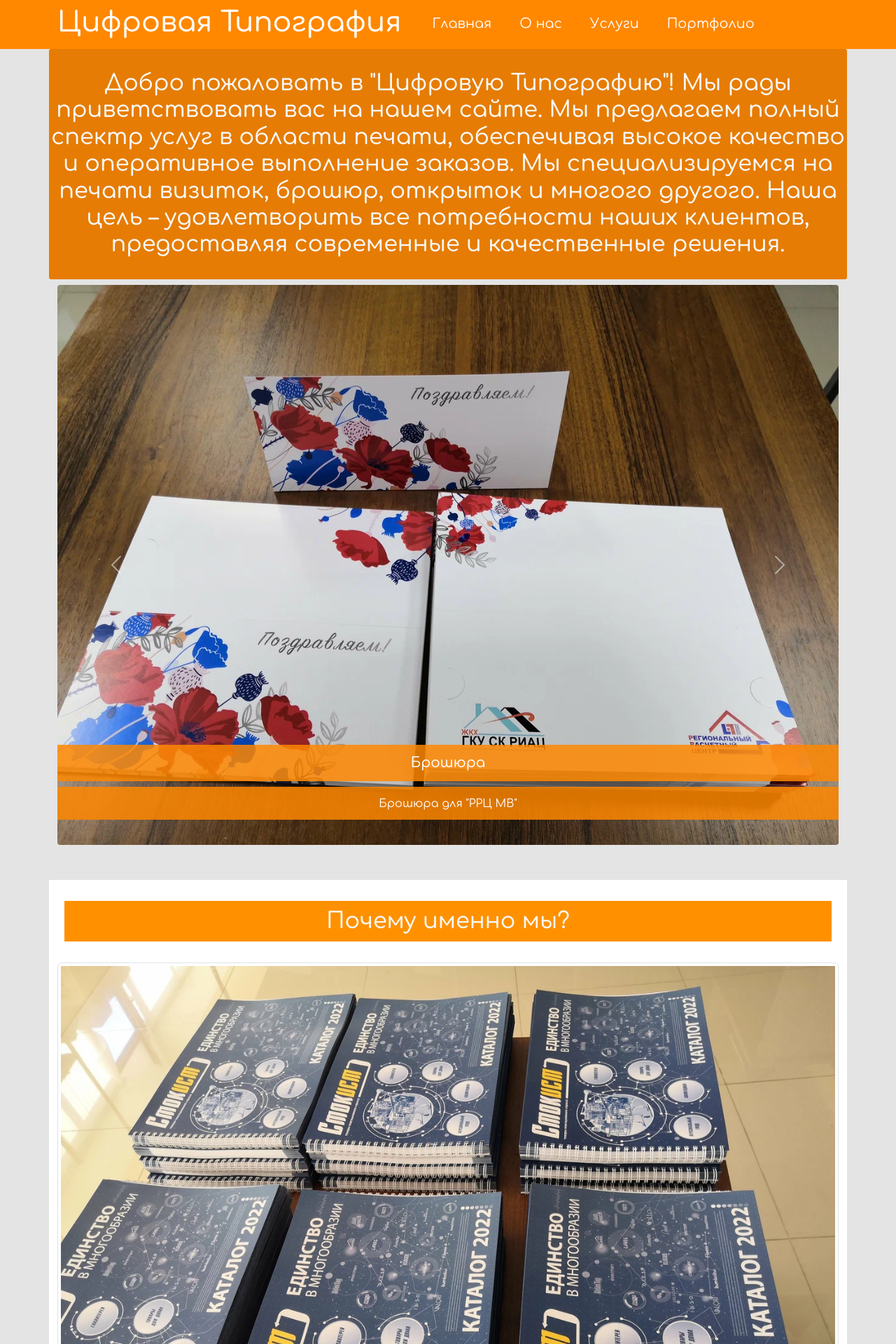
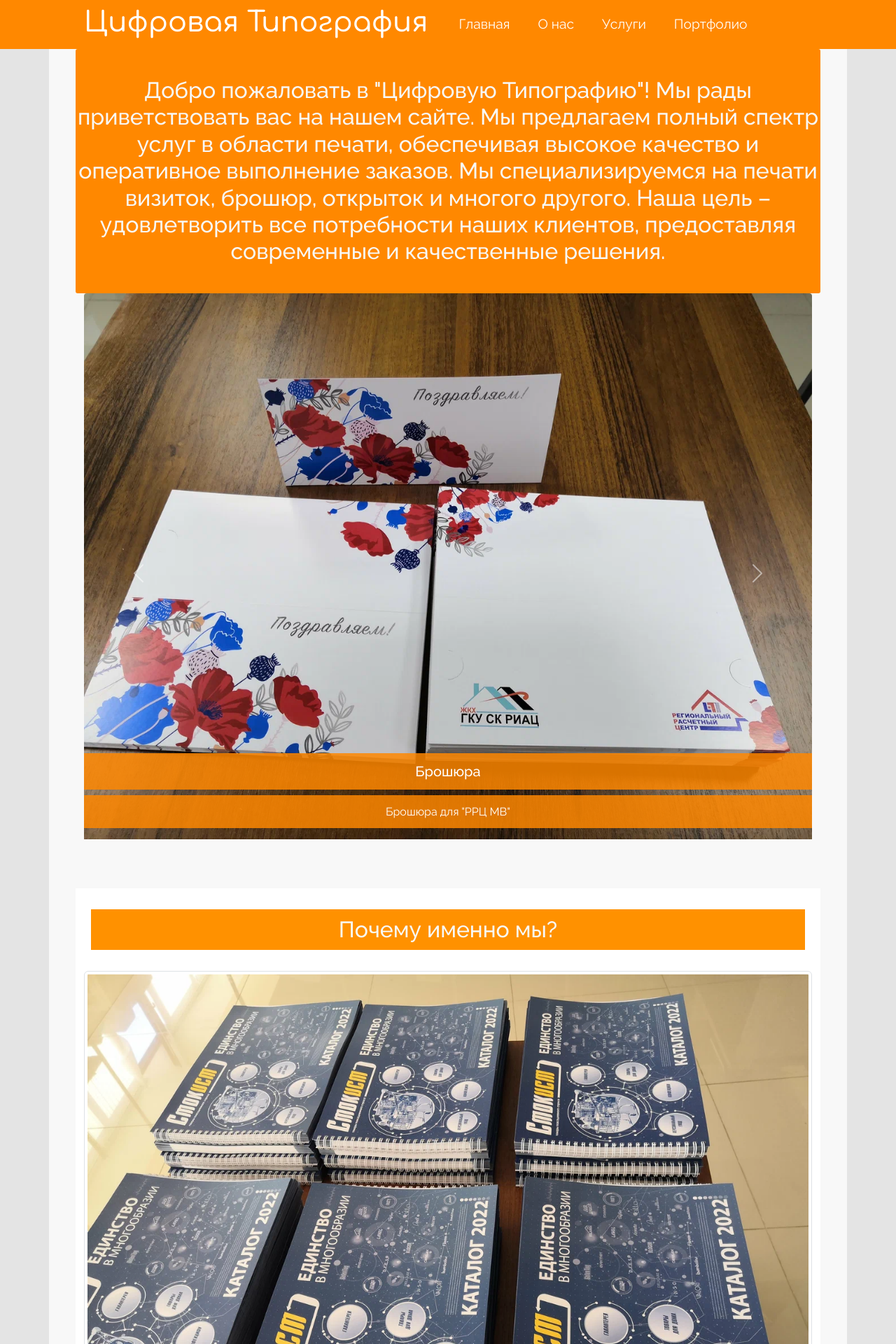
Before and after one commit to DARKSAYONE/website-for-printer-company, a PHP site: page /website-for-printer-company/ in a window 1280 px wide. Shown: the top 1920 px of the page at 70% size. Run offline with PHP 8.4, Linux system fonts and the light colour scheme; some libraries are stand-ins or nearby versions.

Commit message:
design edits

```diff
--- a/about.php
+++ b/about.php
@@ -15,6 +15,10 @@ include("app/database/db.php");
     <link rel="preconnect" href="https://fonts.googleapis.com">
     <link rel="preconnect" href="https://fonts.gstatic.com" crossorigin>
     <link href="https://fonts.googleapis.com/css2?family=Comfortaa:wght@300..700&display=swap" rel="stylesheet">
+     <!-- --------------- -->
+     <link rel="preconnect" href="https://fonts.googleapis.com">
+    <link rel="preconnect" href="https://fonts.gstatic.com" crossorigin>
+    <link href="https://fonts.googleapis.com/css2?family=Comfortaa:wght@300..700&family=Raleway:ital,wght@0,100..900;1,100..900&display=swap" rel="stylesheet">
     <!-- Подключение CSS -->
     <link rel="stylesheet" href="source/css/style.css">
   </head>
@@ -36,7 +40,7 @@ include("app/database/db.php");
 
     <!-- Информация о компании -->
     <div class="row mb-5">
-        <div class="col-md-6">
+        <div class="col-md-6 aboutustext">
             <h2>О компании</h2>
             <p>Наша компания занимается предоставлением высококачественных услуг в области типографии. Мы стремимся к постоянному совершенствованию и внедрению новейших технологий для обеспечения максимального удовлетворения потребностей наших клиентов.</p>
         </div>
--- a/admin/admsidebar.php
+++ b/admin/admsidebar.php
@@ -1,6 +1,9 @@
  <!-- Sidebar -->
  <div class="col-md-3">
             <ul class="list-group">
+                <li class="list-group-item">
+                <a href="<?php echo BASE_URL?>">Главная</a>
+                </li>
                 <li class="list-group-item">
                     <a href="<?php echo BASE_URL . '/admin/portfolio/index.php'; ?>">Редактирование портфолио</a>
                 </li>
--- a/admin/portfolio/index.php
+++ b/admin/portfolio/index.php
@@ -18,6 +18,10 @@ include("../../app/database/checkadminstat.php");
     <link rel="preconnect" href="https://fonts.googleapis.com">
     <link rel="preconnect" href="https://fonts.gstatic.com" crossorigin>
     <link href="https://fonts.googleapis.com/css2?family=Comfortaa:wght@300..700&display=swap" rel="stylesheet">
+    <!-- --------------- -->
+    <link rel="preconnect" href="https://fonts.googleapis.com">
+    <link rel="preconnect" href="https://fonts.gstatic.com" crossorigin>
+    <link href="https://fonts.googleapis.com/css2?family=Comfortaa:wght@300..700&family=Raleway:ital,wght@0,100..900;1,100..900&display=swap" rel="stylesheet">
     <!-- Подключение CSS -->
     <link rel="stylesheet" href="../../source/css/style.css">
     <link rel="stylesheet" href="../../source/css/admin.css">
--- a/app/include/header.php
+++ b/app/include/header.php
@@ -1,7 +1,7 @@
 <?php
 ?>
 <header class="container-fluid">
-    <div class="container">
+    <div class="container header">
         <div class="row">
             <div class="col-4">
                 <h1>Цифровая Типография</h1>
--- a/index.php
+++ b/index.php
@@ -9,12 +9,18 @@ include("app/database/db.php");
     <meta name="viewport" content="width=device-width, initial-scale=1">
     <title>Главная</title>
 
+
+    <link rel="stylesheet" href="https://cdnjs.cloudflare.com/ajax/libs/font-awesome/6.0.0-beta3/css/all.min.css">
     <!-- Подключение bootstrap -->
     <link href="https://cdn.jsdelivr.net/npm/bootstrap@5.3.3/dist/css/bootstrap.min.css" rel="stylesheet" integrity="sha384-QWTKZyjpPEjISv5WaRU9OFeRpok6YctnYmDr5pNlyT2bRjXh0JMhjY6hW+ALEwIH" crossorigin="anonymous">
     <!-- Подключение google fonts -->
     <link rel="preconnect" href="https://fonts.googleapis.com">
     <link rel="preconnect" href="https://fonts.gstatic.com" crossorigin>
     <link href="https://fonts.googleapis.com/css2?family=Comfortaa:wght@300..700&display=swap" rel="stylesheet">
+    <!-- --------------- -->
+    <link rel="preconnect" href="https://fonts.googleapis.com">
+    <link rel="preconnect" href="https://fonts.gstatic.com" crossorigin>
+    <link href="https://fonts.googleapis.com/css2?family=Comfortaa:wght@300..700&family=Raleway:ital,wght@0,100..900;1,100..900&display=swap" rel="stylesheet">
     <!-- Подключение CSS -->
     <link rel="stylesheet" href="source/css/style.css">
   </head>
@@ -85,10 +91,11 @@ include("app/database/db.php");
 
 
 
-<div class="container my-5">
+
+<div class="container my-5 worktime">
         <div class="row">
             <div class="col-12 text-center">
-            <h2>Часы работы</h2>
+                <h2>Часы работы <i class="fas fa-chevron-down icon"></i></h2>
                 <p>Понедельник - Пятница: 9:00 - 18:00</p>
                 <p>Суббота: 10:00 - 14:00</p>
                 <p>Воскресенье: Выходной</p>
@@ -97,6 +104,9 @@ include("app/database/db.php");
         </div>
     </div>
 
+
+    <script src="source/js/scripts.js"></script>
+
 <!-- Footer -->
 <?php include("app/include/footer.php"); ?>
 <!-- Footer -->
--- a/login.php
+++ b/login.php
@@ -15,6 +15,10 @@ include("app/controllers/userAuth.php");
     <link rel="preconnect" href="https://fonts.googleapis.com">
     <link rel="preconnect" href="https://fonts.gstatic.com" crossorigin>
     <link href="https://fonts.googleapis.com/css2?family=Comfortaa:wght@300..700&display=swap" rel="stylesheet">
+     <!-- --------------- -->
+     <link rel="preconnect" href="https://fonts.googleapis.com">
+    <link rel="preconnect" href="https://fonts.gstatic.com" crossorigin>
+    <link href="https://fonts.googleapis.com/css2?family=Comfortaa:wght@300..700&family=Raleway:ital,wght@0,100..900;1,100..900&display=swap" rel="stylesheet">
     <!-- Подключение CSS -->
     <link rel="stylesheet" href="source/css/style.css">
   </head>
--- a/portfolio.php
+++ b/portfolio.php
@@ -15,6 +15,10 @@ include("app/database/db.php");
     <link rel="preconnect" href="https://fonts.googleapis.com">
     <link rel="preconnect" href="https://fonts.gstatic.com" crossorigin>
     <link href="https://fonts.googleapis.com/css2?family=Comfortaa:wght@300..700&display=swap" rel="stylesheet">
+     <!-- --------------- -->
+     <link rel="preconnect" href="https://fonts.googleapis.com">
+    <link rel="preconnect" href="https://fonts.gstatic.com" crossorigin>
+    <link href="https://fonts.googleapis.com/css2?family=Comfortaa:wght@300..700&family=Raleway:ital,wght@0,100..900;1,100..900&display=swap" rel="stylesheet">
     <!-- Подключение CSS -->
     <link rel="stylesheet" href="source/css/style.css">
   </head>
--- a/register.php
+++ b/register.php
@@ -16,6 +16,10 @@
     <link rel="preconnect" href="https://fonts.googleapis.com">
     <link rel="preconnect" href="https://fonts.gstatic.com" crossorigin>
     <link href="https://fonts.googleapis.com/css2?family=Comfortaa:wght@300..700&display=swap" rel="stylesheet">
+     <!-- --------------- -->
+     <link rel="preconnect" href="https://fonts.googleapis.com">
+    <link rel="preconnect" href="https://fonts.gstatic.com" crossorigin>
+    <link href="https://fonts.googleapis.com/css2?family=Comfortaa:wght@300..700&family=Raleway:ital,wght@0,100..900;1,100..900&display=swap" rel="stylesheet">
     <!-- Подключение CSS -->
     <link rel="stylesheet" href="source/css/style.css">
   </head>
--- a/source/css/admin.css
+++ b/source/css/admin.css
@@ -1,4 +1,5 @@
 /* HEADER style */
+
 
 header {
     background: #ff8800;
@@ -93,3 +94,7 @@ header .col-8 {
 .onlyedit{
     padding: 50px;
 }
+
+.admlogo{
+    text-align: left;
+}
--- a/source/css/style.css
+++ b/source/css/style.css
@@ -1,5 +1,8 @@
+h1{
+    font-family: "Comfortaa", sans-serif;
+}
 *{
-    font-family: "Comfortaa", sans-serif;
+    font-family: "Raleway", sans-serif;
 }
 /*
 Палитра
@@ -31,6 +34,14 @@ a{
 .main-text h2{
     background-color: #be6704;
     margin: 0px, 30px;
+}
+
+.container{
+    background: #f8f8f8;
+    padding: 0px 50px;
+}
+.header{
+    background: none;
 }
 /* ------------------------------------------------------------------------ */
 /* HEADER style */
@@ -119,11 +130,15 @@ header .col-8 {
 /* SLIDER */
 .slider-title{
     text-align: center;
-    padding: 30px 0px;
-    background-color: #e67c03;
+    padding: 40px 0px;
+    background-color: #ff8800;
     border-radius: 3px;
     color: #f8f8f8;
+    margin-bottom: 0;
 
+}
+.slider-title h2{
+    margin: 20px 0px;
 }
 
 
--- a/source/js/scripts.js
+++ b/source/js/scripts.js
@@ -0,0 +1,19 @@
+         document.addEventListener("DOMContentLoaded", function() {
+            const worktimeHeader = document.querySelector('.worktime h2');
+            const worktimeElements = document.querySelectorAll('.worktime p, .worktime h3');
+            const icon = document.querySelector('.worktime .icon');
+
+            worktimeHeader.addEventListener('click', function() {
+                worktimeElements.forEach(el => {
+                    el.classList.toggle('show');
+                });
+                icon.classList.toggle('rotate');
+            });
+        });
+
+
+function showOrderForm(serviceTitle) {
+    document.getElementById('service').value = serviceTitle;
+    document.getElementById('orderFormContainer').style.display = 'block';
+    window.scrollTo(0, document.getElementById('orderFormContainer').offsetTop);
+}
```
Also changed, not shown: other parts of source/css/style.css (+49 -0 lines), app/include/admheader.php (+2 -7 lines), services.php (+6 -2 lines). Lines whose indentation alone changed are shown as unchanged.
